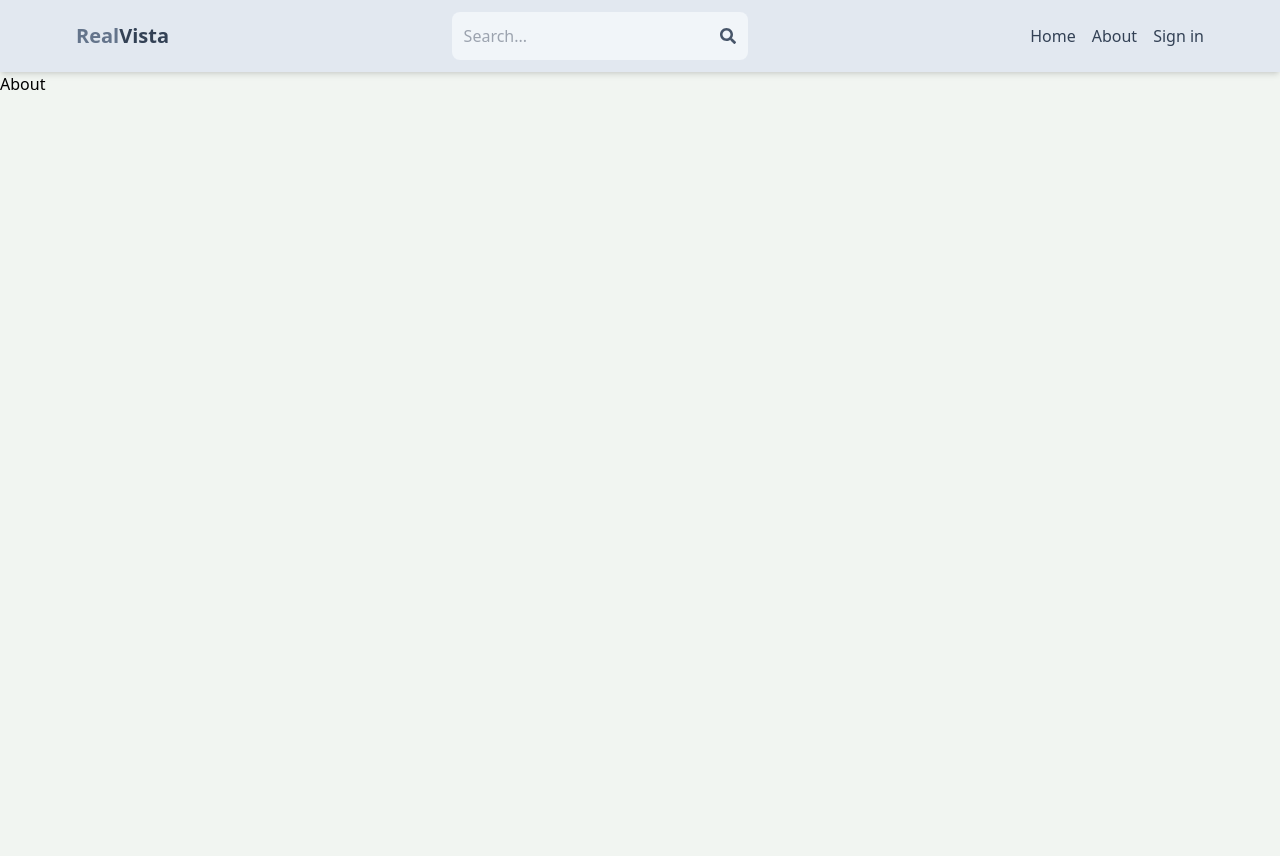
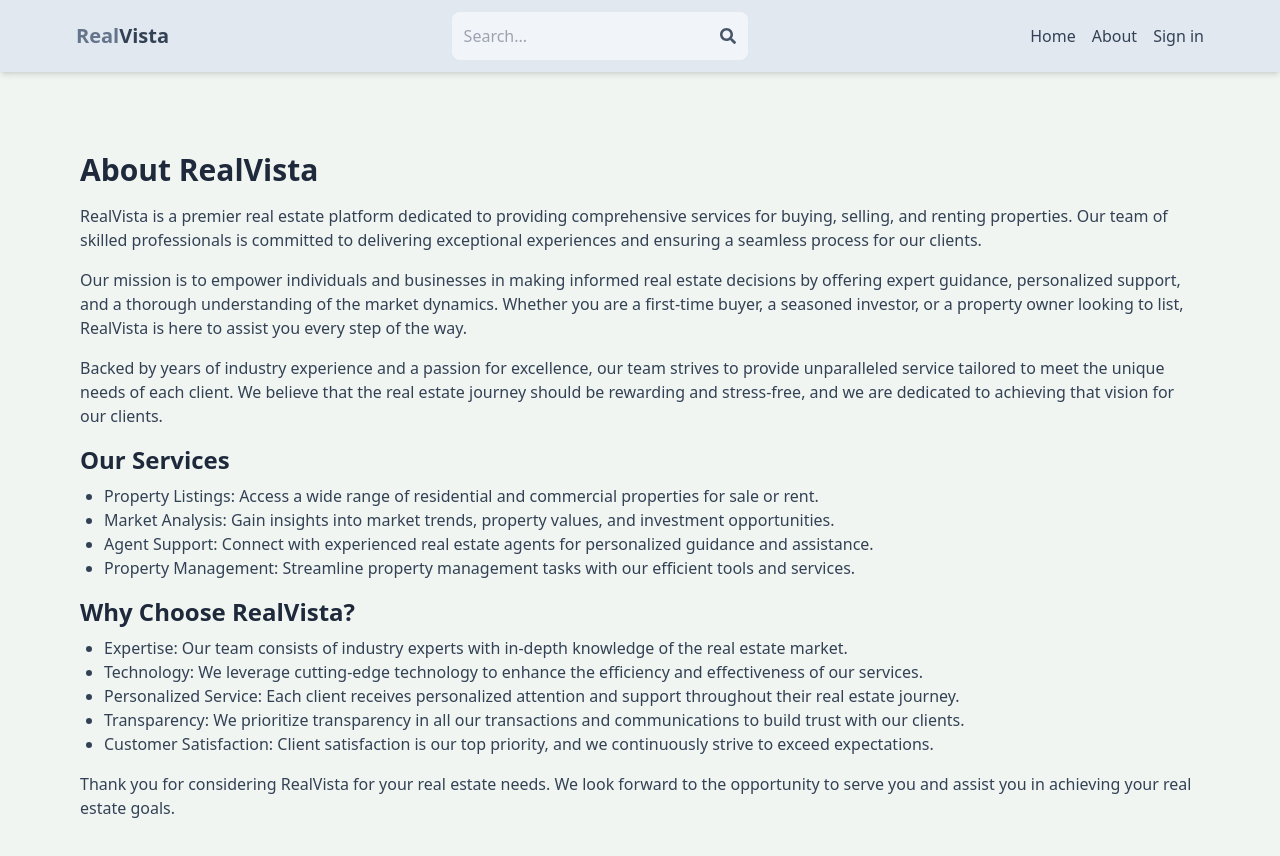
Before and after one commit to Siri503/Real_estate, a React (Vite) app in the folder client/: page /about in a window 1280 px wide. Shown: the top 856 px of the page. Before the commit the page ends 800 px from the top, so only its background shows below. Built offline with nearby package versions, Linux system fonts and the light colour scheme; no server answers.

Commit message:
about page

```diff
--- a/client/src/pages/About.jsx
+++ b/client/src/pages/About.jsx
@@ -1,11 +1,33 @@
-import React from 'react'
+import React from 'react';
 
-function About() {
+export default function About() {
   return (
-    <div>
-      About
+    <div className='py-20 px-4 max-w-6xl mx-auto'>
+      <h1 className='text-3xl font-bold mb-4 text-slate-800'>About RealVista</h1>
+      <p className='mb-4 text-slate-700'>RealVista is a premier real estate platform dedicated to providing comprehensive services for buying, selling, and renting properties. Our team of skilled professionals is committed to delivering exceptional experiences and ensuring a seamless process for our clients.</p>
+      <p className='mb-4 text-slate-700'>
+        Our mission is to empower individuals and businesses in making informed real estate decisions by offering expert guidance, personalized support, and a thorough understanding of the market dynamics. Whether you are a first-time buyer, a seasoned investor, or a property owner looking to list, RealVista is here to assist you every step of the way.
+      </p>
+      <p className='mb-4 text-slate-700'>Backed by years of industry experience and a passion for excellence, our team strives to provide unparalleled service tailored to meet the unique needs of each client. We believe that the real estate journey should be rewarding and stress-free, and we are dedicated to achieving that vision for our clients.</p>
+
+      <h2 className='text-2xl font-bold mb-2 text-slate-800'>Our Services</h2>
+      <ul className='list-disc pl-6 mb-4 text-slate-700'>
+        <li>Property Listings: Access a wide range of residential and commercial properties for sale or rent.</li>
+        <li>Market Analysis: Gain insights into market trends, property values, and investment opportunities.</li>
+        <li>Agent Support: Connect with experienced real estate agents for personalized guidance and assistance.</li>
+        <li>Property Management: Streamline property management tasks with our efficient tools and services.</li>
+      </ul>
+
+      <h2 className='text-2xl font-bold mb-2 text-slate-800'>Why Choose RealVista?</h2>
+      <ul className='list-disc pl-6 mb-4 text-slate-700'>
+        <li>Expertise: Our team consists of industry experts with in-depth knowledge of the real estate market.</li>
+        <li>Technology: We leverage cutting-edge technology to enhance the efficiency and effectiveness of our services.</li>
+        <li>Personalized Service: Each client receives personalized attention and support throughout their real estate journey.</li>
+        <li>Transparency: We prioritize transparency in all our transactions and communications to build trust with our clients.</li>
+        <li>Customer Satisfaction: Client satisfaction is our top priority, and we continuously strive to exceed expectations.</li>
+      </ul>
+
+      <p className='mb-4 text-slate-700'>Thank you for considering RealVista for your real estate needs. We look forward to the opportunity to serve you and assist you in achieving your real estate goals.</p>
     </div>
-  )
+  );
 }
-
-export default About
```
